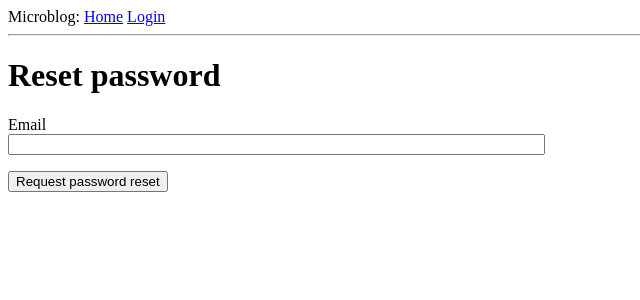
After one commit to tamagochka/learning_flask, a Flask app: page /reset_password_request in a window 1280 px wide. The commit adds this page. Shown: the top 300 px of the page, without its empty margins (0-640 px from the left). Run offline with Flask 3, Linux system fonts and the light colour scheme; parts of the project's set-up code (start-up, migrations or seed data) failed here and were passed over.

Commit message:
tenth chapter: resetting password by email feature

```diff
--- a/app/__init__.py
+++ b/app/__init__.py
@@ -7,6 +7,7 @@ from flask_migrate import Migrate
 from flask_login import LoginManager
 import logging
 from logging.handlers import SMTPHandler, RotatingFileHandler
+from flask_mail import Mail
 
 app = Flask(__name__)
 app.config.from_object(Config)
@@ -47,4 +48,6 @@ if not app.debug:  # настройка почты для отправки со
     app.logger.setLevel(logging.INFO)
     app.logger.info('Microblog startup')
 
+mail = Mail(app)
+
 from app import routes, models, errors
--- a/app/forms.py
+++ b/app/forms.py
@@ -58,3 +58,14 @@ class PostForm(FlaskForm):
         DataRequired(), Length(min=1, max=140)
     ])
     submit = SubmitField('Submit')
+
+
+class ResetPasswordRequestForm(FlaskForm):
+    email = StringField('Email', validators=[DataRequired(), Email()])
+    submit = SubmitField('Request password reset')
+
+
+class ResetPasswordForm(FlaskForm):
+    password = PasswordField('Password', validators=[DataRequired()])
+    password2 = PasswordField('Repeat Password', validators=[DataRequired(), EqualTo('password')])
+    submit = SubmitField('Request password reset')
--- a/app/routes.py
+++ b/app/routes.py
@@ -1,6 +1,8 @@
 from flask import render_template, flash, redirect, url_for, request
 from app import app, db
-from app.forms import LoginForm, RegistrationForm, EditProfileForm, EmptyForm, PostForm
+from app.email import send_password_reset_email
+from app.forms import LoginForm, RegistrationForm, EditProfileForm, EmptyForm, PostForm, ResetPasswordRequestForm, \
+    ResetPasswordForm
 from flask_login import current_user, login_user, logout_user, login_required
 from sqlalchemy import select
 from app.models import User, Post
@@ -205,3 +207,35 @@ def explore():
         next_url=next_url,
         prev_url=prev_url
     )
+
+
+@app.route('/reset_password_request', methods=['GET', 'POST'])
+def reset_password_request():
+    if current_user.is_authenticated:
+        return redirect(url_for('index'))
+    form = ResetPasswordRequestForm()
+    if form.validate_on_submit():
+        user = db.session.scalar(
+            select(User).where(User.email == form.email.data)
+        )
+        if user:
+            send_password_reset_email(user)
+        flash('Check your email for the instructions to reset password')
+        return redirect(url_for('login'))
+    return render_template('reset_password_request.html', title='Reset password', form=form)
+
+
+@app.route('/reset_password/<token>', methods=['GET', 'POST'])
+def reset_password(token):
+    if current_user.is_authenticated:
+        return redirect(url_for('index'))
+    user = User.verify_reset_password_token(token)
+    if not user:
+        return redirect(url_for('index'))
+    form = ResetPasswordForm()
+    if form.validate_on_submit():
+        user.set_password(form.password.data)
+        db.session.commit()
+        flash('Your password has been reset.')
+        return redirect(url_for('login'))
+    return render_template('reset_password.html', form=form)
--- /dev/null
+++ b/app/templates/email/reset_password.txt
@@ -0,0 +1,6 @@
+Dear {{ user.username }},
+To reset your password click on the following link:
+{{ url_for('reset_password', token=token, _external=True) }}
+If you have not requested a password reset simply ignore this message.
+Sincerely,
+The Microblog team
--- a/app/templates/login.html
+++ b/app/templates/login.html
@@ -32,4 +32,8 @@ get - данные будут отправлены в url-адресе, загр
 <p>
   New user? <a href="{{ url_for('register') }}">Click to register!</a>
 </p>
+<p>
+  Forgot your password?
+  <a href="{{ url_for('reset_password_request') }}">Click to reset it</a>
+</p>
 {% endblock %}
--- /dev/null
+++ b/app/templates/reset_password_request.html
@@ -0,0 +1,16 @@
+{% extends "base.html" %}
+
+{% block content %}
+<h1>Reset password</h1>
+<form action="" method="post">
+    {{ form.hidden_tag() }}
+    <p>
+        {{ form.email.label }}<br>
+        {{ form.email(size=64) }}<br>
+        {% for error in form.email.errors %}
+            <span style="color: red">[{{ error }}]</span>
+        {% endfor %}
+    </p>
+    <p>{{ form.submit() }}</p>
+</form>
+{% endblock %}
```
Also changed, not shown: app/email.py (added, +21 -0 lines), app/models.py (+19 -1 lines), app/templates/email/reset_password.html (added, +18 -0 lines), app/templates/reset_password.html (added, +23 -0 lines), 1 other file.
